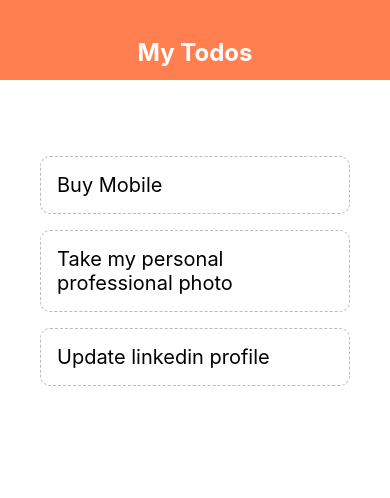
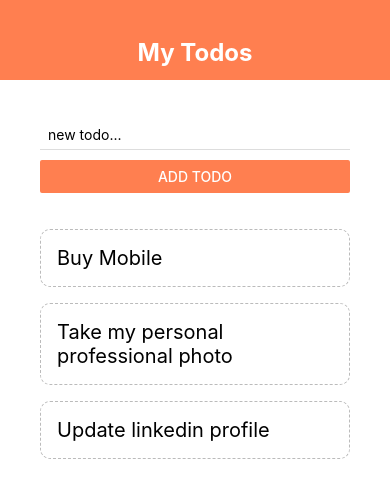
Before and after one commit to Jubayer05/React-Native-Todo-Apps, a React Native app: screen / in a window 390 px wide. Shown: the top 498 px of the page. Built offline with nearby package versions, Linux system fonts and the light colour scheme.

Commit message:
successfully complete todo app

```diff
--- a/App.js
+++ b/App.js
@@ -1,6 +1,7 @@
 import { StatusBar } from 'expo-status-bar';
 import React, { useState } from 'react';
 import { FlatList, StyleSheet, Text, View } from 'react-native';
+import AddTodo from './components/AddTodo';
 import Header from './components/Header';
 import TodoItem from './components/TodoItem';
 
@@ -17,11 +18,20 @@ export default function App() {
     }))
   }
 
+  const handleSubmit = (newTodo) => {
+    setTodos((prevTodos) => {
+      return [
+        {text: newTodo, id: Math.random() * 999999999},
+        ...prevTodos,
+      ]
+    })
+  }
+
   return (
     <View style={styles.container}>
      <Header/>
       <View style={styles.content}>
-        {/* TO FORM */}
+        <AddTodo handleSubmit={handleSubmit} />
         <View style={styles.list}>
           <FlatList
             data={todos}
--- /dev/null
+++ b/components/AddTodo.js
@@ -0,0 +1,40 @@
+import React, { useState } from "react";
+import { Text, View, StyleSheet, TextInput, Button } from "react-native";
+
+const AddTodo = ({ handleSubmit }) => {
+  const [text, setText] = useState("");
+
+  const changeHandler = (val) => {
+    setText(val);
+  };
+
+  return (
+    <View style={styles.form}>
+      <TextInput
+        style={styles.input}
+        placeholder="new todo..."
+        value={text}
+        onChangeText={changeHandler}
+      />
+      <Button
+        onPress={() => {
+          handleSubmit(text), setText("");
+        }}
+        title="Add todo"
+        color="coral"
+      />
+    </View>
+  );
+};
+
+export default AddTodo;
+
+const styles = StyleSheet.create({
+  input: {
+    marginBottom: 10,
+    paddingHorizontal: 8,
+    paddingVertical: 6,
+    borderBottomWidth: 1,
+    borderBottomColor: "#ddd",
+  },
+});
```
